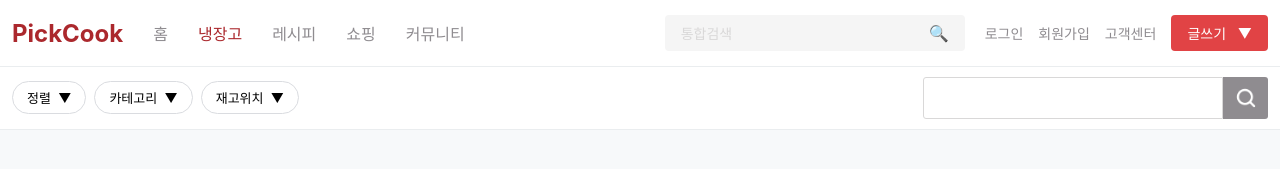
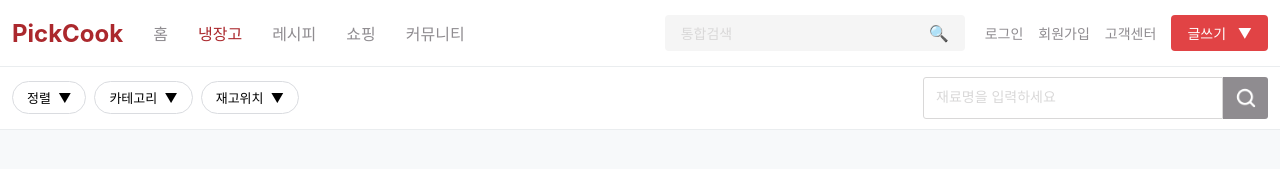
Before and after one commit to beyond-sw-camp/be17-1st-CookBuddy-PickCook, a Vue app in the folder PickCook-FE/: page /refrigerator in a window 1280 px wide. Shown: the top 169 px of the page. Built offline with nearby package versions, Linux system fonts and the light colour scheme.

Commit message:
[feat] 냉장고 재료 검색 기능 추가

```diff
--- a/PickCook-FE/src/assets/refrigerator.css
+++ b/PickCook-FE/src/assets/refrigerator.css
@@ -19,7 +19,6 @@
     max-width: 1256px;
     margin: 20px auto 0;
     font-size: 20px;
-    display: none;
 }
 
 .content-section {
@@ -36,13 +35,33 @@
     height: 41.6px;
 }
 
+.search-input-wrapper {
+  position: relative;
+  width: 300px;
+}
+
+.input-clear-btn {
+  position: absolute;
+  top: 50%;
+  right: 8px;
+  transform: translateY(-50%);
+  background: none;
+  border: none;
+  font-size: 14px;
+  color: #888;
+  cursor: pointer;
+  padding: 0;
+  line-height: 1;
+}
+
 #refrigerator-item-search {
-    padding: 12px 12px;
-    border: 0.5px solid var(--color-light-gray);
-    border-top-left-radius: 3px;
-    border-bottom-left-radius: 3px;
-    flex: 1;
-    width: 300px;
+  width: 100%;
+  height: 100%;
+  padding: 12px 32px 12px 12px;
+  border: 0.5px solid var(--color-light-gray);
+  border-top-left-radius: 3px;
+  border-bottom-left-radius: 3px;
+  box-sizing: border-box;
 }
 
 #refrigerator-item-search-button {
--- a/PickCook-FE/src/views/Refrigerator.vue
+++ b/PickCook-FE/src/views/Refrigerator.vue
@@ -1,5 +1,5 @@
 <script setup>
-import { ref } from 'vue'
+import { ref, computed, watch } from 'vue'
 import IngredientCard from '@/components/IngredientCard.vue'
 import AddIngredientModal from '@/components/AddIngredientModal.vue'
 import EditIngredientModal from '@/components/EditIngredientModal.vue'
@@ -9,7 +9,9 @@ const showSnackbar = ref(false)
 const lastDeletedItem = ref(null)
 const lastDeletedIndex = ref(null)
 
-// 모달 상태 관리
+const searchQuery = ref('')
+const searchedKeyword = ref('')
+
 const showAddModal = ref(false)
 const showEditModal = ref(false)
 
@@ -59,7 +61,18 @@ const items = ref([
   },
 ])
 
-function getDaysLeft(dateStr) {
+watch(searchQuery, (newVal) => {
+  searchedKeyword.value = newVal.trim()
+})
+
+const filteredItems = computed(() => {
+  if (!searchedKeyword.value) return items.value
+  return items.value.filter(item =>
+    item.name.toLowerCase().includes(searchedKeyword.value.toLowerCase())
+  )
+})
+
+const getDaysLeft = (dateStr) => {
   const today = new Date()
   const target = new Date(dateStr)
   const diff = Math.ceil((target - today) / (1000 * 60 * 60 * 24))
@@ -68,8 +81,7 @@ function getDaysLeft(dateStr) {
   else return `${Math.abs(diff)}일 지남`
 }
 
-// AddIngredientModal에서 emit한 데이터 받아서 추가 처리
-function handleAddIngredient({ name, qnt, rawDate, category, location }) {
+const handleAddIngredient = ({ name, qnt, rawDate, category, location }) => {
   const imageFileName = categoryImageMap[category] || 'ic-ingredient-category-etc'
   const imageUrl = `/assets/icons/${imageFileName}.png`
   const exDate = getDaysLeft(rawDate)
@@ -78,17 +90,17 @@ function handleAddIngredient({ name, qnt, rawDate, category, location }) {
   items.value.push(newItem)
 }
 
-function openEditModal(index) {
+const openEditModal = (index) => {
   selectedIngredientIndex.value = index
   showEditModal.value = true
 }
 
-function closeEditModal() {
+const closeEditModal = () => {
   showEditModal.value = false
   selectedIngredientIndex.value = null
 }
 
-function submitEdit(editedData) {
+const submitEdit = (editedData) => {
   if (selectedIngredientIndex.value !== null) {
     items.value[selectedIngredientIndex.value] = {
       ...items.value[selectedIngredientIndex.value],
@@ -99,7 +111,7 @@ function submitEdit(editedData) {
   closeEditModal()
 }
 
-function deleteIngredient() {
+const deleteIngredient = () => {
   if (selectedIngredientIndex.value !== null && items.value[selectedIngredientIndex.value]) {
     lastDeletedItem.value = items.value[selectedIngredientIndex.value]
     lastDeletedIndex.value = selectedIngredientIndex.value
@@ -110,7 +122,7 @@ function deleteIngredient() {
   setTimeout(() => (showSnackbar.value = false), 5000)
 }
 
-function undoDelete() {
+const undoDelete = () => {
   if (lastDeletedItem.value && lastDeletedIndex.value !== null) {
     items.value.splice(lastDeletedIndex.value, 0, lastDeletedItem.value)
     lastDeletedItem.value = null
@@ -123,21 +135,36 @@ function undoDelete() {
   <!-- 검색 필터 영역 -->
   <div class="refrigerator-search-help-section-container filter-section">
     <div class="refrigerator-search-help-section">
-      <div class="refrigerator-filter-container">
+        <div class="refrigerator-filter-container">
         <span class="refrigerator-filter-items">정렬 &nbsp;▼</span>
         <span class="refrigerator-filter-items">카테고리 &nbsp;▼</span>
         <span class="refrigerator-filter-items">재고위치 &nbsp;▼</span>
-      </div>
-      <div class="search-bar-container">
-        <input id="refrigerator-item-search" type="text" />
+        </div>
+
+        <div class="search-bar-container">
+        <div class="search-input-wrapper">
+            <input
+            id="refrigerator-item-search"
+            type="text"
+            v-model="searchQuery"
+            placeholder="재료명을 입력하세요"
+            />
+            <button
+            v-if="searchQuery"
+            class="input-clear-btn"
+            @click="searchQuery = ''"
+            aria-label="입력 초기화"
+            >×</button>
+        </div>
         <div id="refrigerator-item-search-button">
-          <img src="/assets/icons/ic-white-bold-search.png" alt="돋보기" />
+            <img src="/assets/icons/ic-white-bold-search.png" alt="돋보기" />
         </div>
-      </div>
+        </div>
     </div>
   </div>
-
-  <div class="user-search-keyword"><span>'당근'</span>에 대한 검색 결과</div>
+  <div v-if="searchedKeyword" class="user-search-keyword" >
+     <span>'{{ searchedKeyword }}'</span>에 대한 검색 결과({{ filteredItems.length }})
+  </div>
 
   <!-- 냉장고 섹션 -->
   <div class="refrigerator-section-container content-section">
@@ -147,7 +174,7 @@ function undoDelete() {
       <div class="refrigerator-item-save-boxes">
         <div class="refrigerator-item-save-scroll-boxes">
           <IngredientCard
-            v-for="(item, i) in items.filter((item) => item.location === '실외 저장소')"
+            v-for="(item, i) in filteredItems.filter((item) => item.location === '실외 저장소')"
             :key="item.name + '-' + i"
             :image-url="item.imageUrl"
             v-bind="item"
@@ -162,7 +189,7 @@ function undoDelete() {
       <div class="refrigerator-item-save-boxes">
         <div class="refrigerator-item-save-scroll-boxes">
           <IngredientCard
-            v-for="(item, i) in items.filter((item) => item.location === '냉장실')"
+            v-for="(item, i) in filteredItems.filter((item) => item.location === '냉장실')"
             :key="item.name + '-' + i"
             :image-url="item.imageUrl"
             v-bind="item"
@@ -177,7 +204,7 @@ function undoDelete() {
       <div class="refrigerator-item-save-boxes">
         <div class="refrigerator-item-save-scroll-boxes">
           <IngredientCard
-            v-for="(item, i) in items.filter((item) => item.location === '냉동실')"
+            v-for="(item, i) in filteredItems.filter((item) => item.location === '냉동실')"
             :key="item.name + '-' + i"
             :image-url="item.imageUrl"
             v-bind="item"
```
